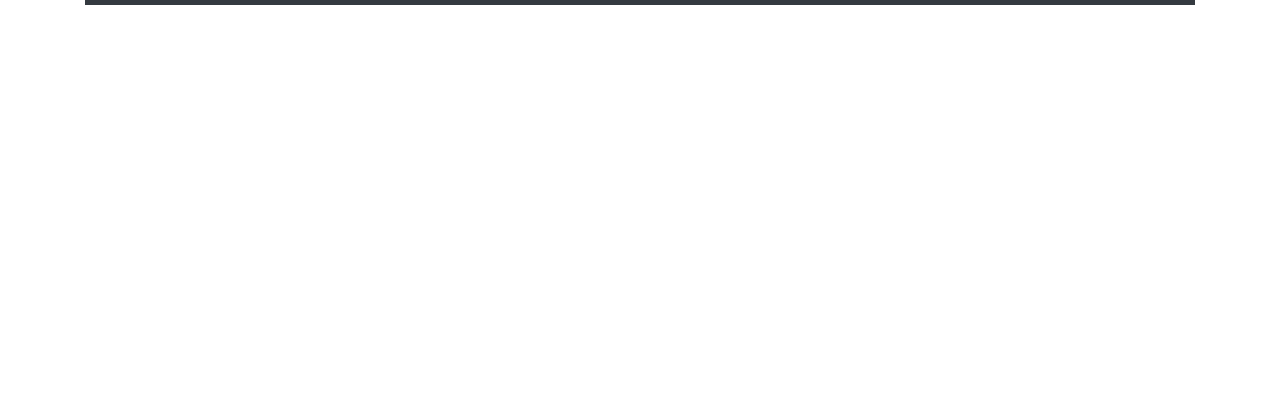
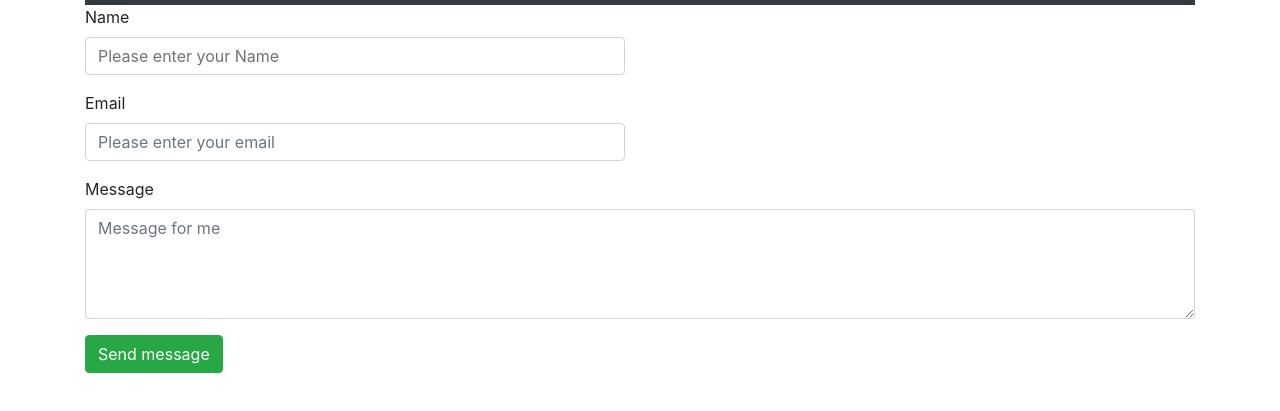
Before and after one commit to DFrench19/02-seo-responsive_protfolio, a plain HTML site: page contact.html in a window 1280 px wide. Shown: the part 51-462 px from the top of the page. Drawn offline with nearby package versions, Linux system fonts and the light colour scheme.

Commit message:
commiting homework

```diff
--- a/contact.html
+++ b/contact.html
@@ -32,6 +32,44 @@
          </div>
     </div>
 </div>
+<main id="contact-form" method="post" action="contact.php" role="form">
+
+    <div class="messages"></div>
+
+    <div class="controls">
+    <div class="container">
+        <div class="row">
+            <div class="col-md-6">
+                <div class="form-group">
+                    <label for="form_name">Name </label>
+                    <input id="form_name" type="text" name="name" class="form-control" placeholder="Please enter your Name" required="required" data-error="Firstname is required.">
+                    <div class="help-block with-errors"></div>
+                </div>
+            </div>
+    </div>
+        <div class="row">
+            <div class="col-md-6">
+                <div class="form-group">
+                    <label for="form_email">Email </label>
+                    <input id="form_email" type="email" name="email" class="form-control" placeholder="Please enter your email " required="required" data-error="Valid email is required.">
+                    <div class="help-block with-errors"></div>
+                </div>
+            </div>
+    <div class ="container">
+        <div class="row">
+            <div class="col-md-12">
+                <div class="form-group">
+                    <label for="form_message">Message </label>
+                    <textarea id="form_message" name="message" class="form-control" placeholder="Message for me " rows="4" required="required" data-error="Please, leave us a message."></textarea>
+                    <div class="help-block with-errors"></div>
+                </div>
+            </div>
+            <div class="col-md-12">
+                <input type="submit" class="btn btn-success btn-send" value="Send message">
+            </div>
+        </div>
+    </div>
+</main>
 <script src="https://code.jquery.com/jquery-3.5.1.slim.min.js" integrity="sha384-DfXdz2htPH0lsSSs5nCTpuj/zy4C+OGpamoFVy38MVBnE+IbbVYUew+OrCXaRkfj" crossorigin="anonymous">
 </script>
 <script src="https://cdn.jsdelivr.net/npm/popper.js@1.16.1/dist/umd/popper.min.js" integrity="sha384-9/reFTGAW83EW2RDu2S0VKaIzap3H66lZH81PoYlFhbGU+6BZp6G7niu735Sk7lN" crossorigin="anonymous">
```
Also changed, not shown: index.html (+4 -1 lines).
